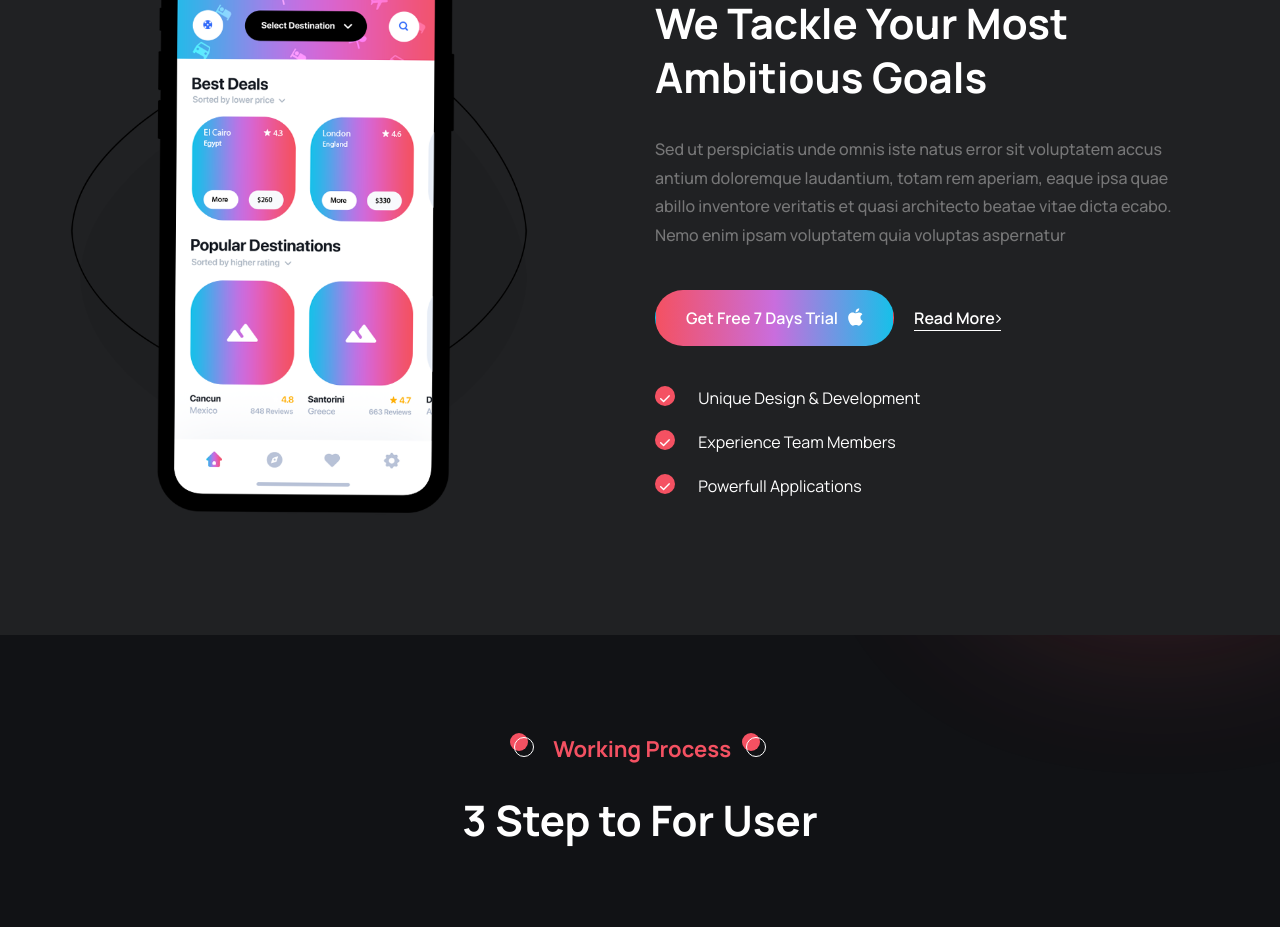
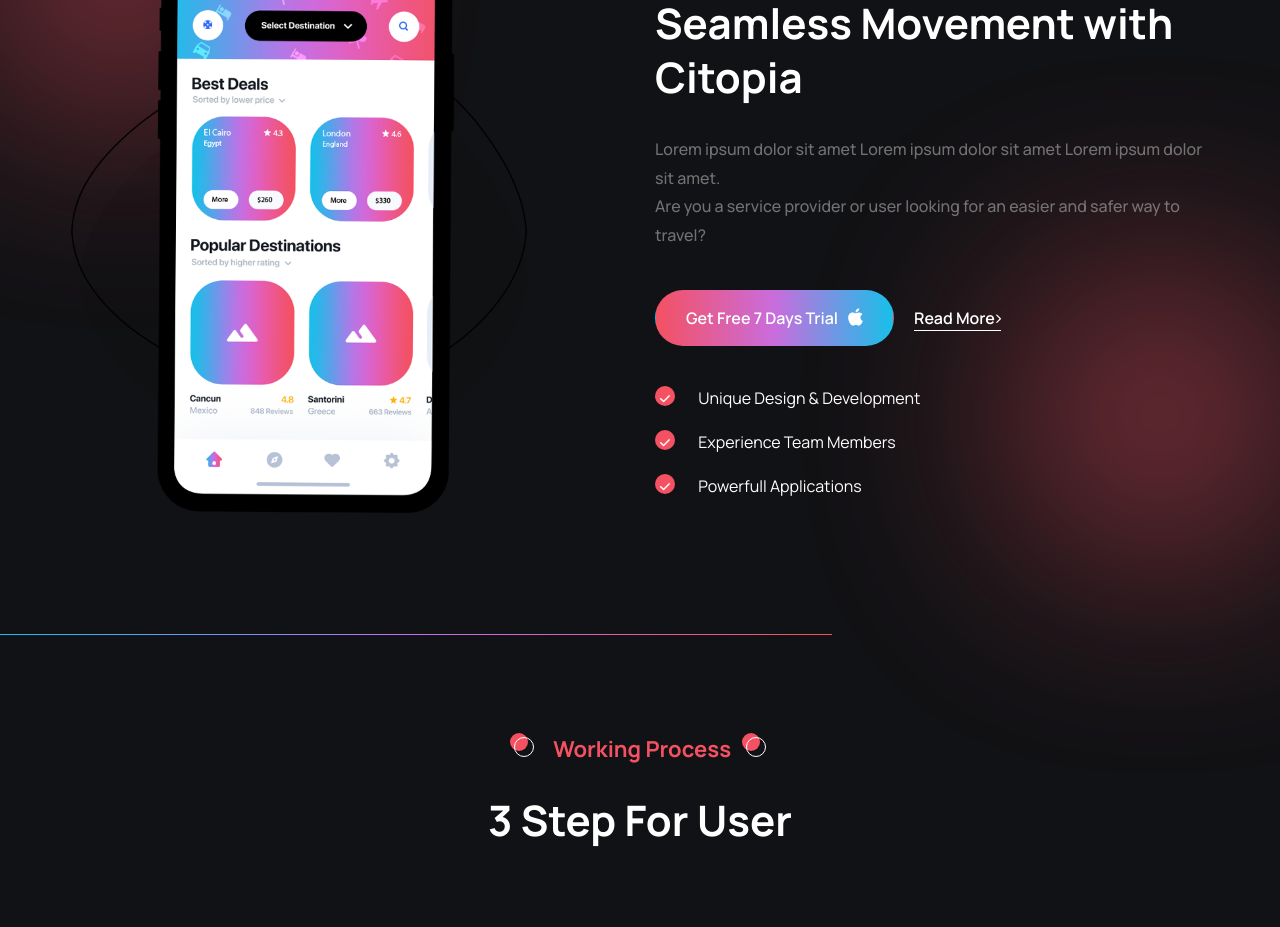
Before and after one commit to rumsan/citopia-website, a Next.js app: page / in a window 1280 px wide. Shown: the part 1000-1927 px from the top of the page. Built offline with nearby package versions, Linux system fonts and the light colour scheme.

Commit message:
get started section edit

```diff
--- a/src/components/GetStarted.jsx
+++ b/src/components/GetStarted.jsx
@@ -2,7 +2,7 @@
 
 const GetStarted = ({ lightTheme }) => {
   return (
-    <section className="serv-block bg-gray section-padding">
+    <section className="serv-block section-padding">
       <div className="container">
         <div className="row">
           <div className="col-lg-5">
@@ -20,15 +20,14 @@
           <div className="col-lg-6 offset-lg-1 valign">
             <div className="content">
               <h6 className="stit mb-30">
-                <span className="left"></span> Custimize Application
+                <span className="left"></span> Get Started
               </h6>
-              <h2 className="mb-30">We Tackle Your Most Ambitious Goals</h2>
+              <h2 className="mb-30">Seamless Movement with Citopia</h2>
               <p>
-                Sed ut perspiciatis unde omnis iste natus error sit voluptatem
-                accus antium doloremque laudantium, totam rem aperiam, eaque
-                ipsa quae abillo inventore veritatis et quasi architecto beatae
-                vitae dicta ecabo. Nemo enim ipsam voluptatem quia voluptas
-                aspernatur{" "}
+              Lorem ipsum dolor sit amet Lorem ipsum dolor sit amet Lorem ipsum dolor sit amet.
+              </p>
+              <p>
+              Are you a service provider or user looking for an easier and safer way to travel?
               </p>
 
               <div className="butons mt-40">
@@ -102,6 +101,8 @@
       </div>
       <div className="circle-blur"></div>
       <div className="circle-blur two"></div>
+      <div className="line top right"></div>
+      <div className="line bottom left"></div>
     </section>
   );
 };
--- a/src/components/HowItWorks.jsx
+++ b/src/components/HowItWorks.jsx
@@ -11,7 +11,7 @@
                 <span className="left"></span> Working Process
                 <span className="right"></span>
               </h6>
-              <h2>3 Step to For User</h2>
+              <h2>3 Step For User</h2>
             </div>
           </div>
         </div>
```
